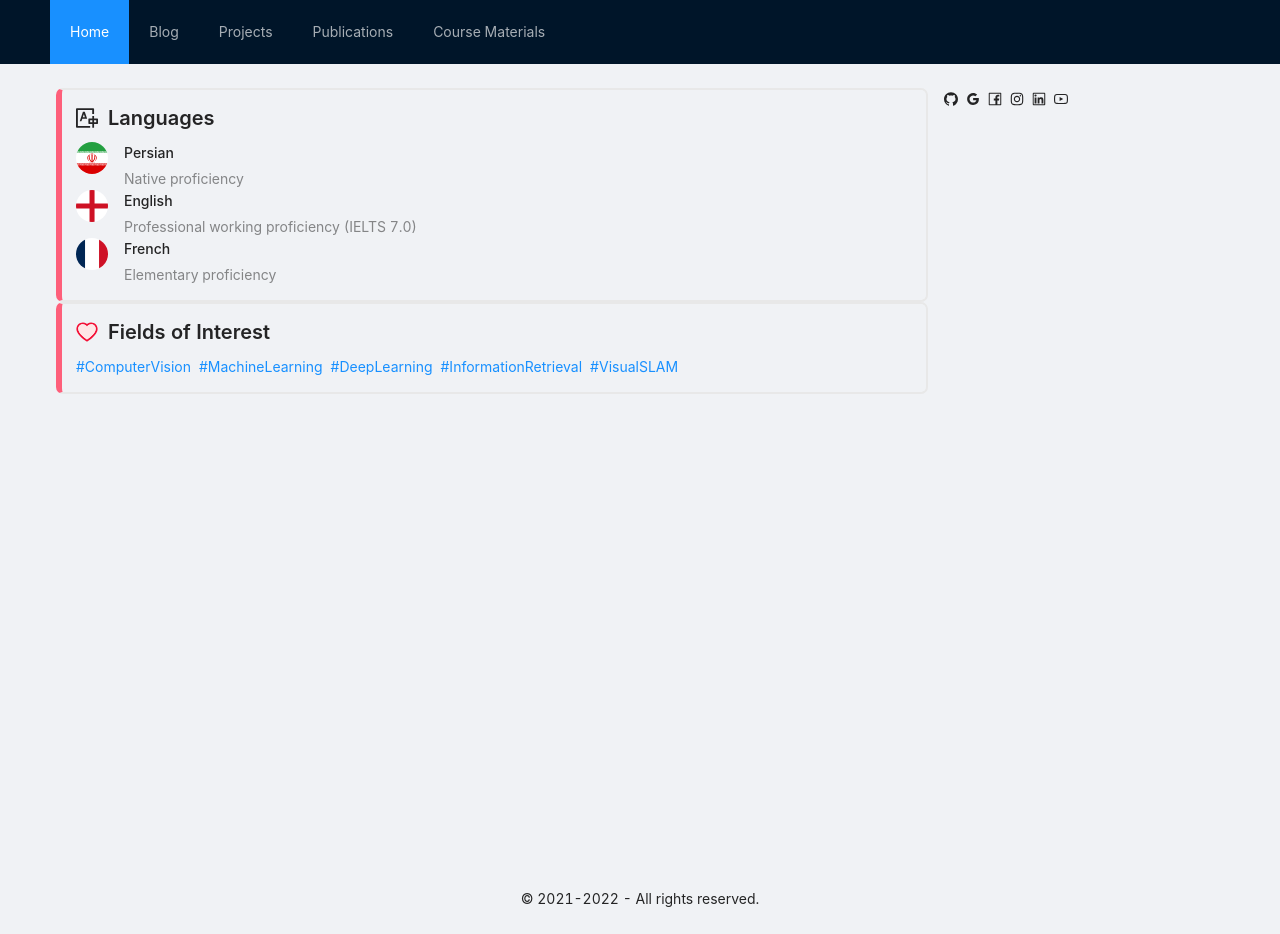
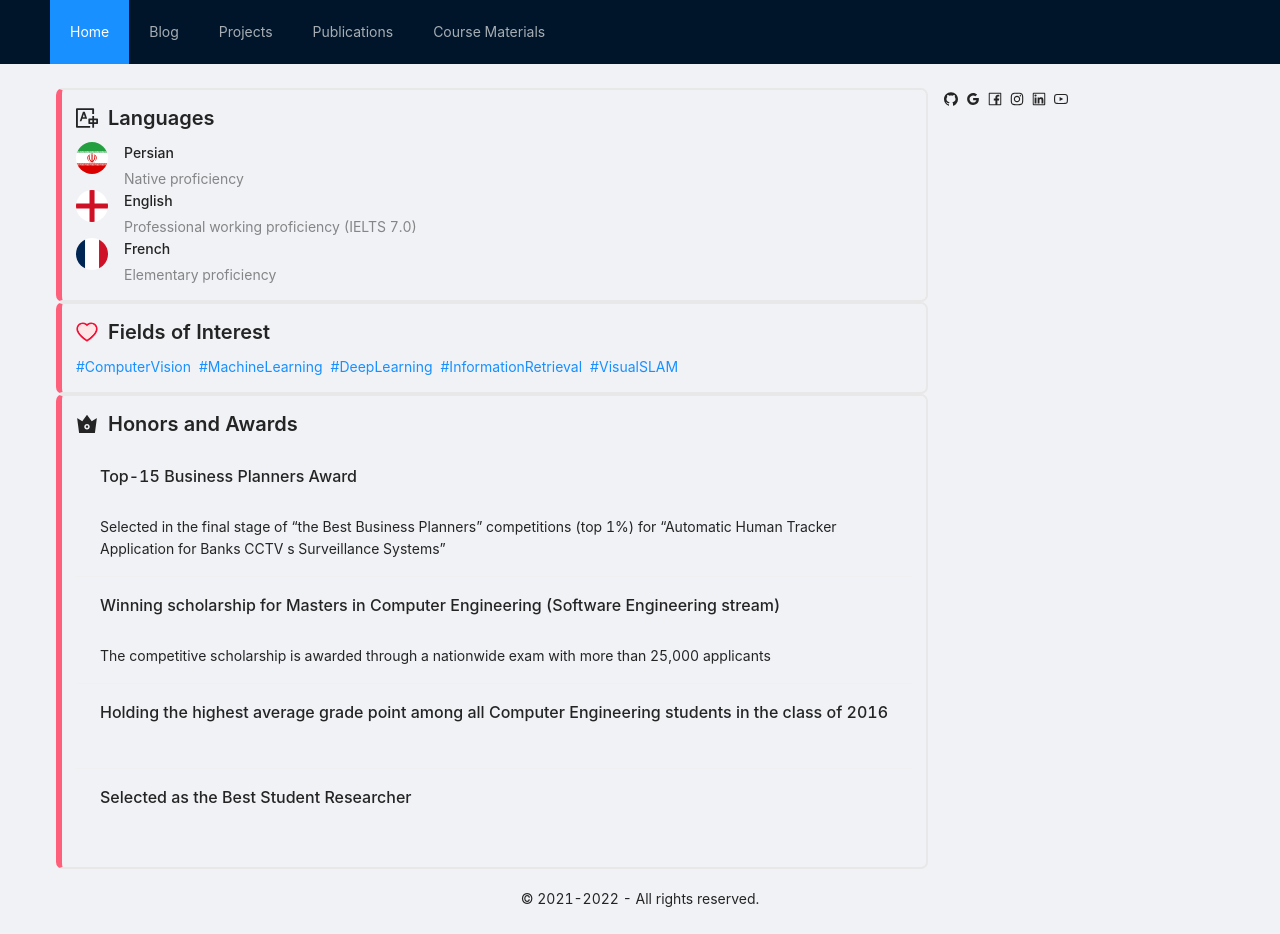
Before and after one commit to alitourani/personal-website, a Next.js app: page / in a window 1280 px wide. Built offline with nearby package versions, Linux system fonts and the light colour scheme.

Commit message:
feat: add honors and awards

```diff
--- a/components/Home.tsx
+++ b/components/Home.tsx
@@ -1,4 +1,5 @@
 import { Row, Col } from 'antd';
+import { Honors } from './Home/Honors';
 import { Languages } from './Home/Languages';
 import { SidebarComponent } from './Sidebar';
 import React, { CSSProperties, FC } from "react";
@@ -9,6 +10,7 @@ export const HomeComponent: FC = () => {
       <Col span={18} style={ContainerStyle}>
         <Languages />
         <FieldsOfInterest />
+        <Honors />
       </Col>
       <Col span={6}>
         <SidebarComponent />
--- /dev/null
+++ b/components/Home/Honors.tsx
@@ -0,0 +1,40 @@
+import { honorItems } from './personalData';
+import { Row, Typography, List } from 'antd';
+import { CrownFilled } from '@ant-design/icons';
+import React, { CSSProperties, FC } from "react";
+
+const { Title } = Typography;
+
+export const Honors: FC = () => {
+    return <div style={ContainerStyle}>
+        <Row align="middle" itemType="flex">
+            <CrownFilled style={HeartStyle}/>
+            <Title level={4}>Honors and Awards</Title>
+        </Row>
+        <List
+            size="large"
+            itemLayout="vertical"
+            dataSource={honorItems}
+            renderItem={item => (
+                <List.Item key={item.title}>
+                    <List.Item.Meta
+                        title={item.title}
+                    />
+                    {item.description}
+                </List.Item>
+            )}
+        />
+    </div>
+}
+
+const ContainerStyle: CSSProperties = {
+    padding: '14px',
+    borderRadius: '7px',
+    border: '2px solid #e8e8e8',
+    borderLeft: '6px solid #FE5F7A',
+}
+
+const HeartStyle: CSSProperties = {
+    fontSize: '22px',
+    margin: '3px 10px auto 0px',
+}
--- a/components/Home/personalData.ts
+++ b/components/Home/personalData.ts
@@ -1,4 +1,14 @@
 // TODO: This file can be replaced by the rows of a database.
+
+export type HonorItem = {
+  id: number;
+  year: number;
+  title: string;
+  link?: string;
+  country: string;
+  organization: string;
+  description?: string;
+};
 
 export type LanguageItem = {
   id: number;
@@ -27,3 +37,37 @@ export const languageItems: LanguageItem[] = [
     proficiency: 'Elementary proficiency',
   },
 ];
+
+export const honorItems: HonorItem[] = [
+  {
+    id: 1,
+    year: 2014,
+    country: 'Iran',
+    title: 'Top-15 Business Planners Award',
+    organization: '10th Sheikh Bahai National Technopreneurship Festival',
+    link: 'https://www.linkedin.com/company/sheikh-bahai-technopreneurship-festival/about/',
+    description: 'Selected in the final stage of “the Best Business Planners” competitions (top 1%) for “Automatic Human Tracker Application for Banks CCTV s Surveillance Systems”'
+  },
+  {
+    id: 2,
+    year: 2016,
+    country: 'Iran',
+    title: 'Winning scholarship for Masters in Computer Engineering (Software Engineering stream)',
+    organization: 'University of Guilan',
+    description: 'The competitive scholarship is awarded through a nationwide exam with more than 25,000 applicants'
+  },
+  {
+    id: 3,
+    year: 2018,
+    country: 'Iran',
+    title: 'Holding the highest average grade point among all Computer Engineering students in the class of 2016',
+    organization: 'Department of Computer Engineering, University of Guilan',
+  },
+  {
+    id: 4,
+    year: 2018,
+    country: 'Iran',
+    title: 'Selected as the Best Student Researcher',
+    organization: 'University of Guilan',
+  }
+];
```
